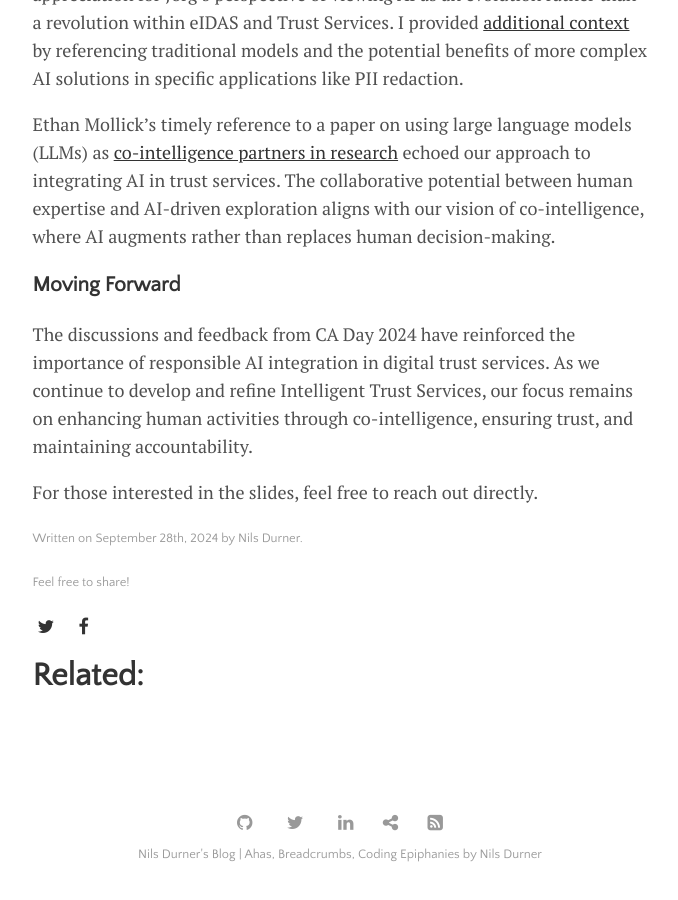
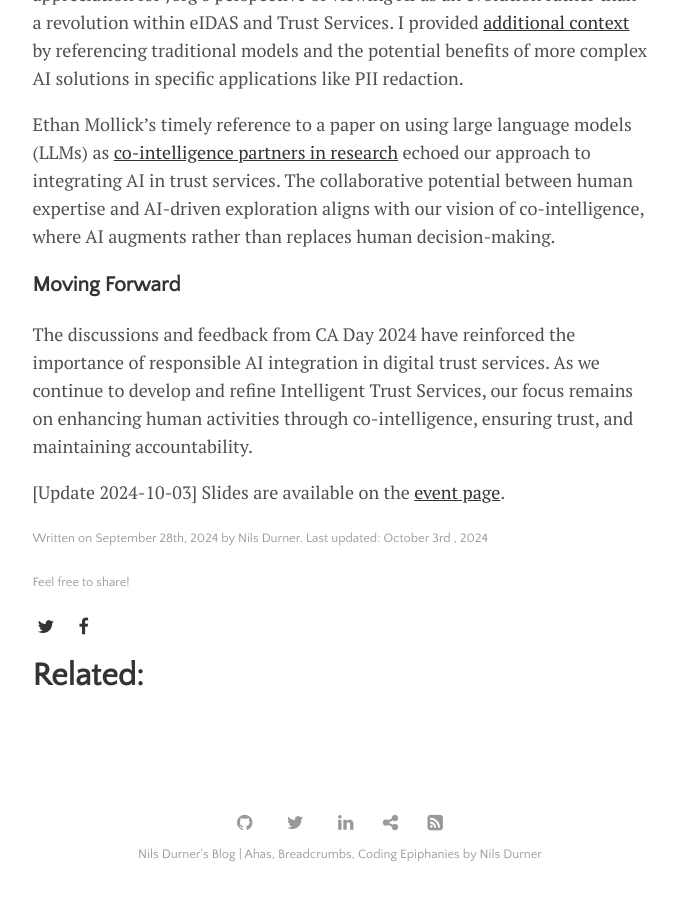
Before and after one commit to ndurner/ndurner.github.io, a Jekyll site: the page built from _posts/2024-09-28-ai-intelligent-trust-services.md, in a window 1280 px wide and 900 px high, scrolled down 1688 px. Shown: the whole window, without its empty margins (300-978 px from the left). Built offline with Jekyll 4.4.1, drawn with Linux system fonts in a browser that asks for light colours.

Commit message:
add link to slides

```diff
--- a/_posts/2024-09-28-ai-intelligent-trust-services.md
+++ b/_posts/2024-09-28-ai-intelligent-trust-services.md
@@ -5,6 +5,7 @@ author: "Nils Durner"
 categories: [AI, digital-trust]
 tags: [ArtificialIntelligence, DigitalTrust, TrustServices, IntelligentTrustServices, Cybersecurity, ENISATSF24, CADay24, ENISA]
 date: 2024-09-28
+last_updated: 2024-10-03
 ---
 
 This week, we had a compelling presentation on Intelligent Trust Services at the European Union Agency for Cybersecurity (ENISA) Trust Services Forum, part of CA Day 2024 in Heraklion. The session, delivered by my colleague Jörg Lenz, delved into the integration of artificial intelligence (AI) within digital trust products and processes, highlighting both the potential and the responsibilities that come with leveraging AI in such critical domains.
@@ -37,4 +38,5 @@ Ethan Mollick's timely reference to a paper on using large language models (LLMs
 
 The discussions and feedback from CA Day 2024 have reinforced the importance of responsible AI integration in digital trust services. As we continue to develop and refine Intelligent Trust Services, our focus remains on enhancing human activities through co-intelligence, ensuring trust, and maintaining accountability.
 
-For those interested in the slides, feel free to reach out directly.
+[Update 2024-10-03]
+Slides are available on the [event page](https://www.enisa.europa.eu/events/tsf-and-ca-day-2024/trust-services-eid-forum-ca-day-2024).
```
